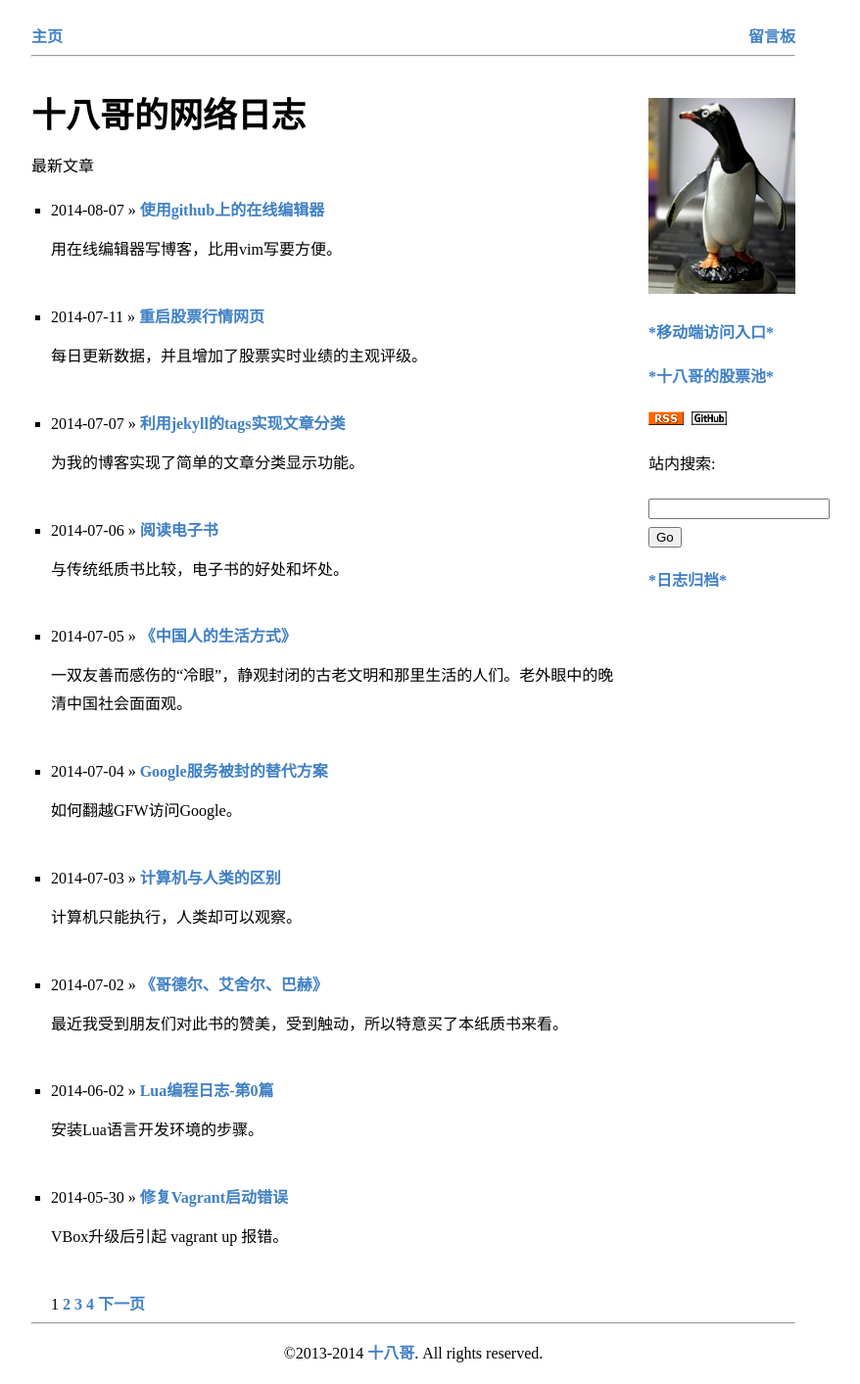
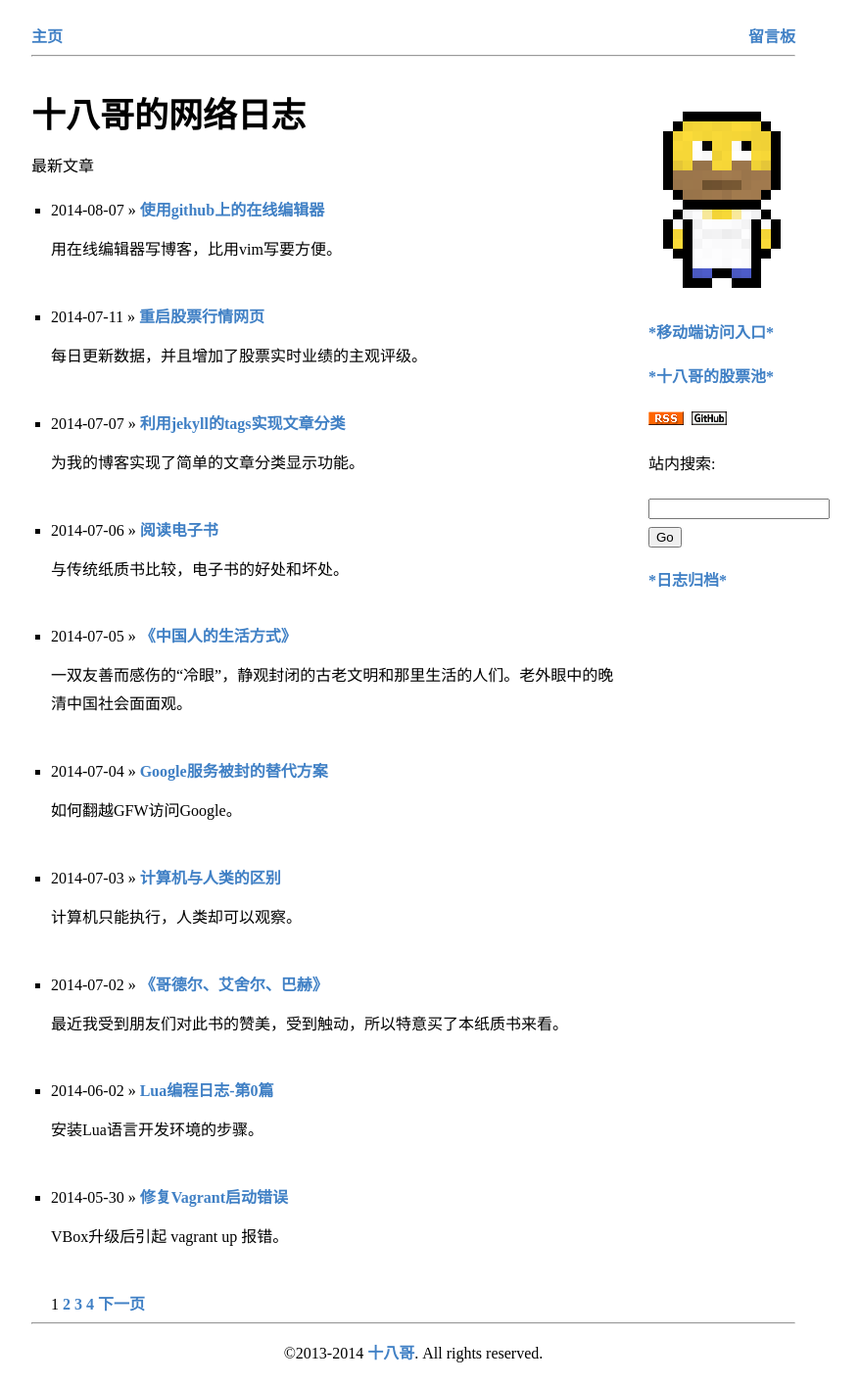
Before and after one commit to cforth/blog, a Jekyll site: the page built from index.html, in a window 1280 px wide. Shown: the whole page at 98% size, without its empty margins (218-1096 px from the left). Built offline with Jekyll 4.4.1, drawn with Linux system fonts in a browser that asks for light colours; Markdown is read by kramdown in place of the engine named in the settings; the list of posts is cut into pages by our own code; comment, search, counter and statistics services are not loaded.

Commit message:
修改了头像图片

```diff
--- a/_layouts/main.html
+++ b/_layouts/main.html
@@ -32,7 +32,7 @@
 
     <div id="menu">
       <br />
-      <p><a href="http://weibo.com/superchaifei"><img src="{{ site.baseurl}}/my.jpg" width="150" height="200" title="十八哥的新浪微博"/></a></p>
+      <p><a href="http://weibo.com/superchaifei"><img src="{{ site.baseurl}}/my.png" width="150" height="200" title="十八哥的新浪微博"/></a></p>
       <p><a href="http://siteapp.baidu.com/webapp/cfishacker.com/blog/">*移动端访问入口*</a></p>
       <p><a href="http://cfishacker.com/stock/">*十八哥的股票池*</a></p>
       <p><a href="{{ site.baseurl}}/atom.xml" rel="alternate" title="Atom Rss" type="application/atom+xml"><img src="{{ site.baseurl}}/ct_rss.gif" width="36" height="14"></a>&nbsp;&nbsp;<a href="https://github.com/cforth" title="GitHub"><img src="{{ site.baseurl }}/github.gif" width="36" height="14"></a></p>
```
Also changed, not shown: my.jpg (deleted), my.png (added).
